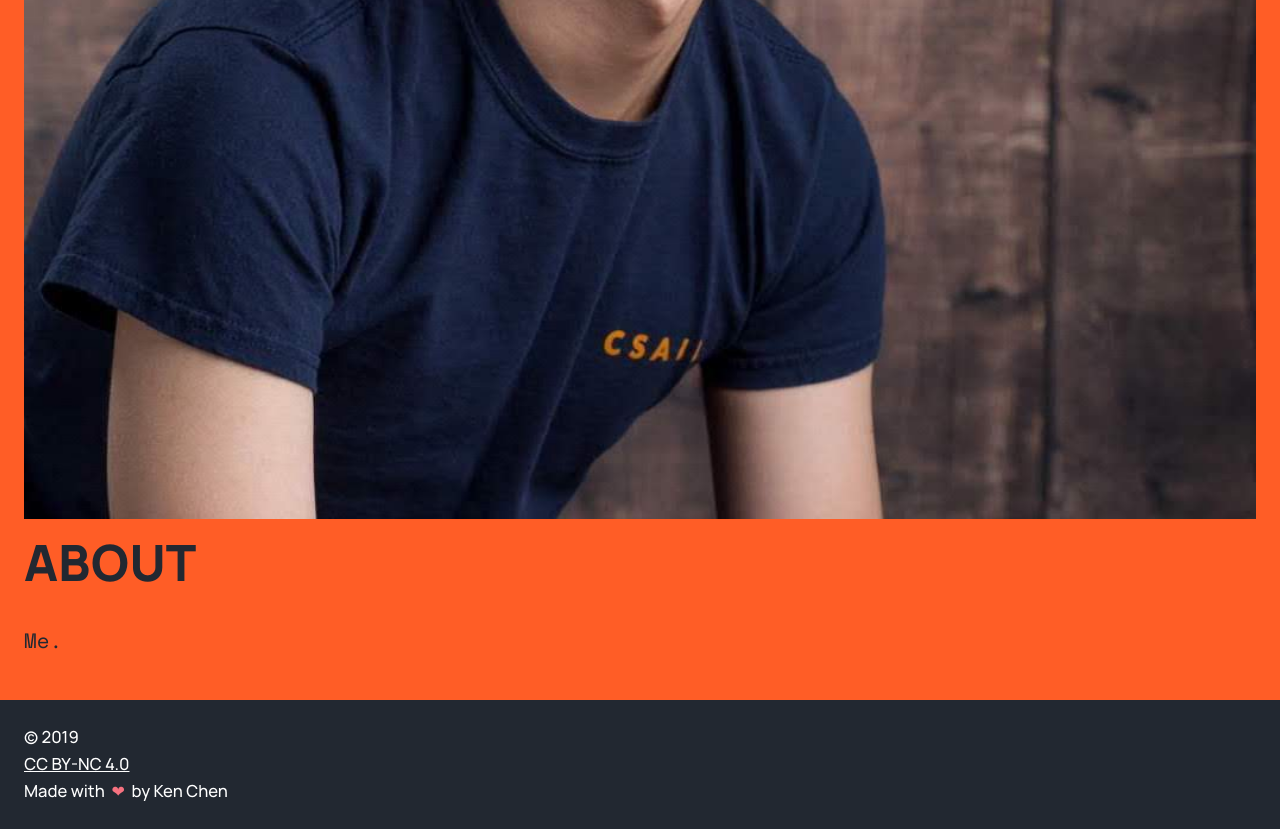
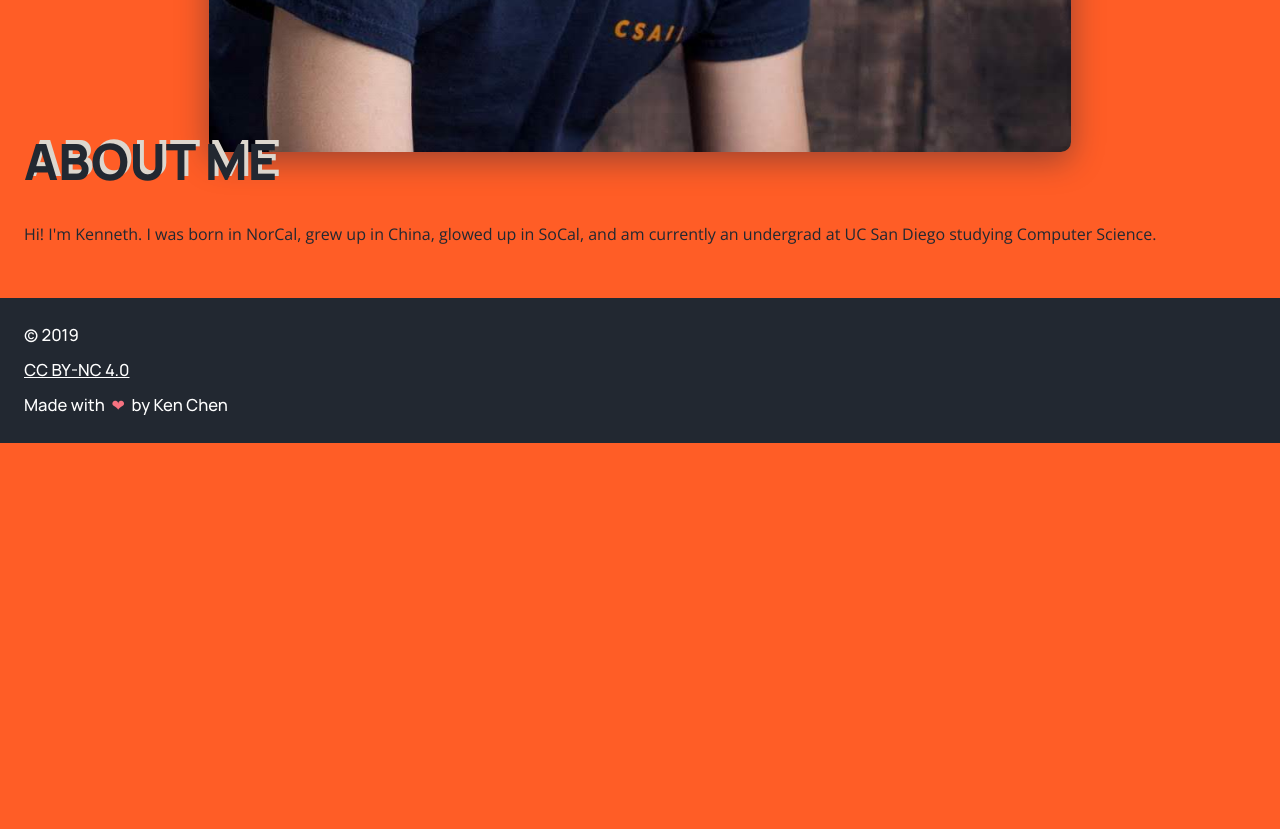
Before and after one commit to efeichen/efeichen.github.io, a plain HTML site: page about.html in a window 1280 px wide. Shown: the part 920-1749 px from the top of the page. After the commit the page ends 1363 px from the top, so only its background shows below. Drawn offline with nearby package versions, Linux system fonts and the light colour scheme.

Commit message:
Add HTML & CSS for about page

```diff
--- a/about.html
+++ b/about.html
@@ -6,6 +6,7 @@
     <meta name="viewport" content="width=device-width, initial-scale=1.0">
     <meta http-equiv="X-UA-Compatible" content="ie=edge">
     <title>Kenneth Efei Chen</title>
+    <meta name="description" content="Hi! I'm Kenneth. I was born in NorCal, grew up in China, glowed up in SoCal, and am currently an undergrad at UC San Diego studying Computer Science.">
     <link rel="shortcut icon" href="assets/favicon.ico" type="image/x-icon">
     <link rel="stylesheet" href="styles.css">
 </head>
@@ -21,16 +22,11 @@
         </nav>
     </header>
     <main class="container">
-        <img src="assets/images/portrait.jpg" alt="portrait of Kenneth Chen" class="fill">
-        <h1 class="title">ABOUT</h1>
-        <h2 class="subtitle mg-v-1">Me.</h2>
-        <section class="icon-tray">
-            <a href="https://twitter.com/efeichen"><i class="fab fa-twitter"></i></a>
-            <a href="mailto:efeichen@gmail.com"><i class="far fa-envelope"></i></a>
-            <a href="https://github.com/efeichen"><i class="fab fa-github"></i></a>
-            <a href="https://www.linkedin.com/in/kenneth-chen-ba1073127"><i class="fab fa-linkedin"></i></a>
-            <a href="https://www.instagram.com/ken.ets"><i class="fab fa-instagram"></i></a>
-        </section>
+        <img src="assets/images/portrait.jpg" alt="portrait of Kenneth Chen" class="img portrait--about">
+        <h1 class="title text--shadow-inverse">ABOUT ME</h1>
+        <p>
+            Hi! I'm Kenneth. I was born in NorCal, grew up in China, glowed up in SoCal, and am currently an undergrad at UC San Diego studying Computer Science.
+        </p>
     </main>
     <footer class="footer">
         <span>(c) 2019</span>
--- a/styles.css
+++ b/styles.css
@@ -1,5 +1,5 @@
 @import url('https://fonts.googleapis.com/css?family=Space+Mono:400,400i,700,700i');
-@import url('https://fonts.googleapis.com/css?family=Roboto:400,400i,700,700i');
+@import url('https://fonts.googleapis.com/css?family=Open+Sans:400,400i,700,700i');
 @font-face {
     font-family: 'Manrope';
     font-style: normal;
@@ -28,6 +28,19 @@
     }
 }
 
+:root {
+    --bg-color: rgb(255, 93, 38);
+    /* Each var is a RGB value for complex calcs */
+    --text-color-R: 34;
+    --text-color-G: 40;
+    --text-color-B: 49;
+    --text-color: rgb(
+        var(--text-color-R),
+        var(--text-color-G),
+        var(--text-color-B)
+    );
+}
+
 * {
     box-sizing: border-box;
     margin: 0;
@@ -40,8 +53,19 @@
 body {
     display: flex;
     flex-direction: column;
-    background: #FF5D26;
+    background: var(--bg-color);
     min-height: 100vh;
+    font-family: 'Open Sans', sans-serif;
+    color: var(--text-color);
+}
+
+h1 {
+    margin-bottom: .3em;
+}
+
+h2, p {
+    margin-bottom: 1em;
+    line-height: 2;
 }
 
 /* Override a:-webkit-any-link */
@@ -52,15 +76,7 @@ a, a:visited, a:hover, a:active {
 
 /* === utilities === */
 
-.mg-v-1 {
-    margin: 1em 0;
-}
 
-/* Fill element inside parent */
-.fill {
-    width: 100%;
-    height: auto;
- }
 
 /* === layouts === */
 
@@ -76,8 +92,7 @@ a, a:visited, a:hover, a:active {
 }
 
 .container {
-    padding: 1.5em;
-    color: #222831;
+    padding: 2em 1.5em;
 }
 
 .container--flexbox {
@@ -117,7 +132,7 @@ a, a:visited, a:hover, a:active {
     display: inline-block;
     width: 10px;
     height: 1rem;
-    background: #222831;
+    background: var(--text-color);
     margin-left: 5px;
     animation: cursor 1s infinite;
 }
@@ -131,8 +146,24 @@ a, a:visited, a:hover, a:active {
     margin-right: 1em;
 }
 
-.footer p+p {
-    padding-top: .5em;
+/* Property on class selector in case HTML element not img */
+.img {
+    display: block;
+}
+
+.portrait--about {
+    position: relative;
+    top: 30px;
+    z-index: -1;
+    width: 70%;
+    height: auto;
+    margin: 0 auto;
+    border-radius: 10px;
+    box-shadow: 0 0.5em 2em rgba(7,29,63,0.4);
+}
+
+.footer span+span {
+    margin-top: .5em;
 }
 
 .footer a {
@@ -146,7 +177,7 @@ a, a:visited, a:hover, a:active {
 }
 
 .logo:hover {
-    color: #FF5D26;
+    color: var(--bg-color);
     transition: color .3s;
 }
 
@@ -165,3 +196,12 @@ a, a:visited, a:hover, a:active {
 .heart {
     color: #f67280;
 }
+
+.text--shadow-inverse {
+    --text-color-inverse: rgb(
+        calc(255 - var(--text-color-R)),
+        calc(255 - var(--text-color-G)),
+        calc(255 - var(--text-color-B))
+    );
+    text-shadow: var(--text-color-inverse) 4px -4px;
+}
```
